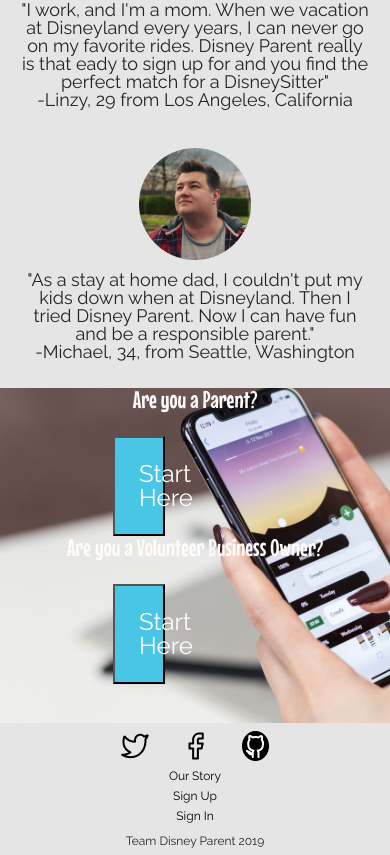
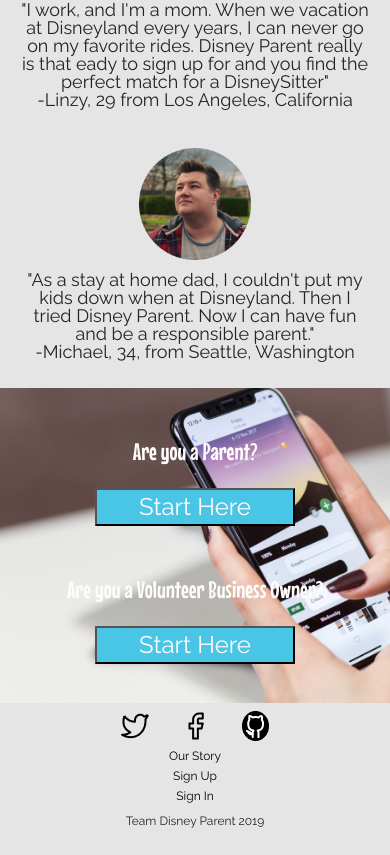
Before and after one commit to BuildWeek-DisneyParent/Front-End, a React (Create React App) app in the folder disneyparent/: page /home in a window 390 px wide. Shown: the part 1112-1967 px from the top of the page. Built offline with nearby package versions, Linux system fonts and the light colour scheme.

Commit message:
minor aesthetic change to the homepage

```diff
--- a/disneyparent/src/App.css
+++ b/disneyparent/src/App.css
@@ -577,7 +577,8 @@
 }
 @media (max-width: 500px) {
   .block_four button {
-    width: 20%;
+    width: 200px;
+    padding: 0.2em;
   }
 }
 
```
